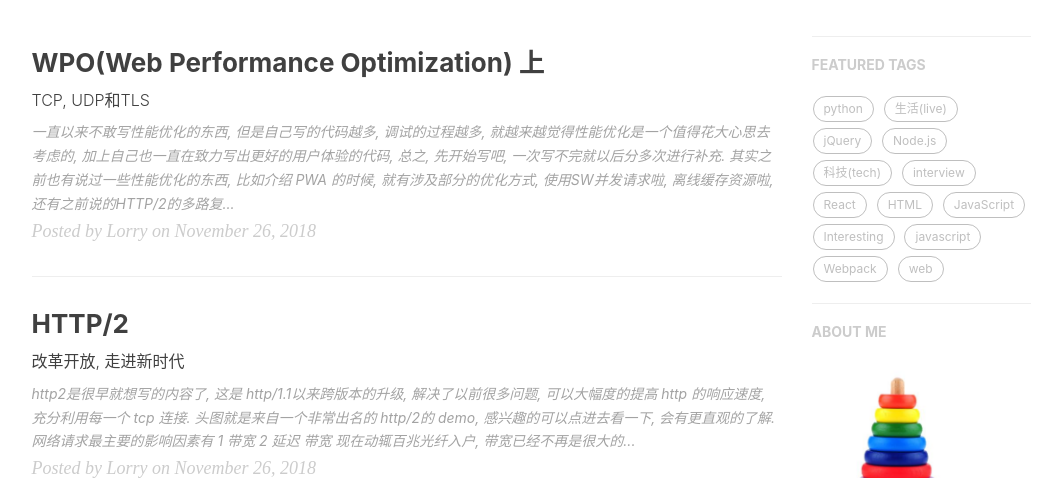
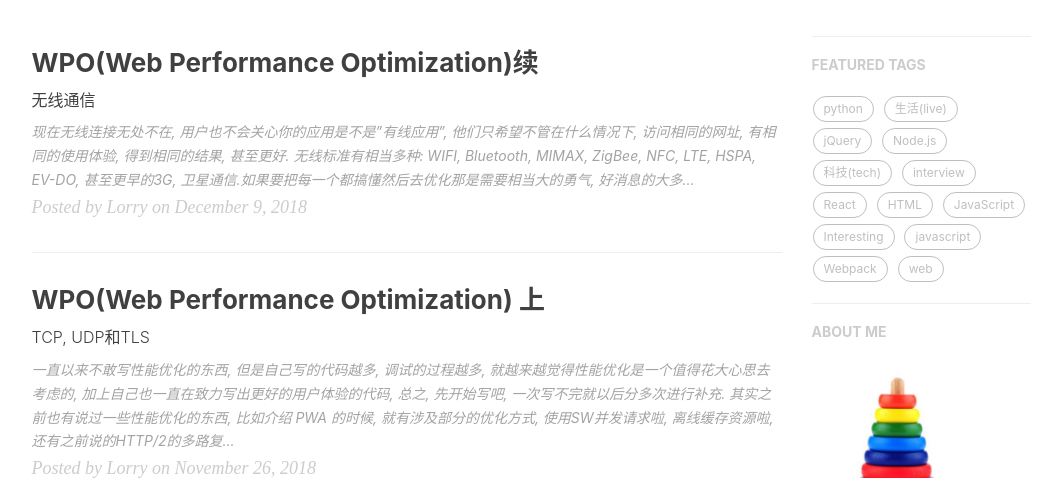
Before and after one commit to JiangLiruii/jiangliruii.github.io, a Jekyll site: the page built from index.html, in a window 1280 px wide and 900 px high, cut to the strip 422-900 px from the top of the window. Shown: the whole strip, without its empty margins (136-1198 px from the left). Built offline with Jekyll 4.4.1, drawn with Linux system fonts in a browser that asks for light colours; the list of posts is cut into pages by our own code; comment, search, counter and statistics services are not loaded; some of the changed text lies outside the part shown.

Commit message:
publish wireless optimize

```diff
--- a/_posts/2018-1210-Optimize-2.md
+++ b/_posts/2018-12-09-Optimize2.md
@@ -1,8 +1,8 @@
 ---
 layout:       post
-title:        "WPO(Web Performance Optimization) 中"
+title:        "WPO(Web Performance Optimization)续"
 subtitle:     "无线通信"
-date:         2018-12-15 12:00:00
+date:         2018-12-09 12:00:00
 author:       "Lorry"
 header-mask:  0.3
 header-img:   '/img/Fast-Moving-Light-Wallpaper.jpg'
@@ -343,7 +343,7 @@ LTE(release 8)为新的网络架构完成了基础工作, LTE-Advanced(release 1
 #### 用户设备分类
 3GPP 和3GPP2标准的提升都在提升射频接口的门槛: 1 调制方案 2 射频数量. 以 LTE 举个例子, 首先要知道设备的种类, 之后还要知道运营商是跑在哪一个 release 版本上
 
-|3GPP |release	|Category	|MIMO	|Peak downlink (Mbit/s)|	Peak uplink (Mbit/s)|
+|3GPP release	|Category	|MIMO	|Peak downlink (Mbit/s)|	Peak uplink (Mbit/s)|
 |---|---|---|---|---|---|
 |8	|1	|1x	|10.3	|5.2|
 |8	|2	|2x	|51.0	|25.5|
@@ -555,10 +555,10 @@ LTE 相对简化了很多架构, 一些组件被移除, 其他的被合并到一
 
 一旦连接被建立, 2-5的过程可以忽略. 同样的, 第一个分组会导致较高的延迟成本
 
-上一张所有的无线通信的性能比较图:
+### 上一张所有的无线通信的性能比较图:
 
 ![](/../img/algorithm/wireless_performance.png)
 
 线代表整个分配的范围, 盒子表示25%到75%范围, 盒子里的黑线表示中间值.
 
-LTE 的性能最佳, 更快的吞吐量, 更稳定的 RTT(Round-Trip Time). packet延迟也更低.
+**LTE 的性能最佳, 更快的吞吐量, 更稳定的 RTT(Round-Trip Time). packet延迟也更低.**
```
